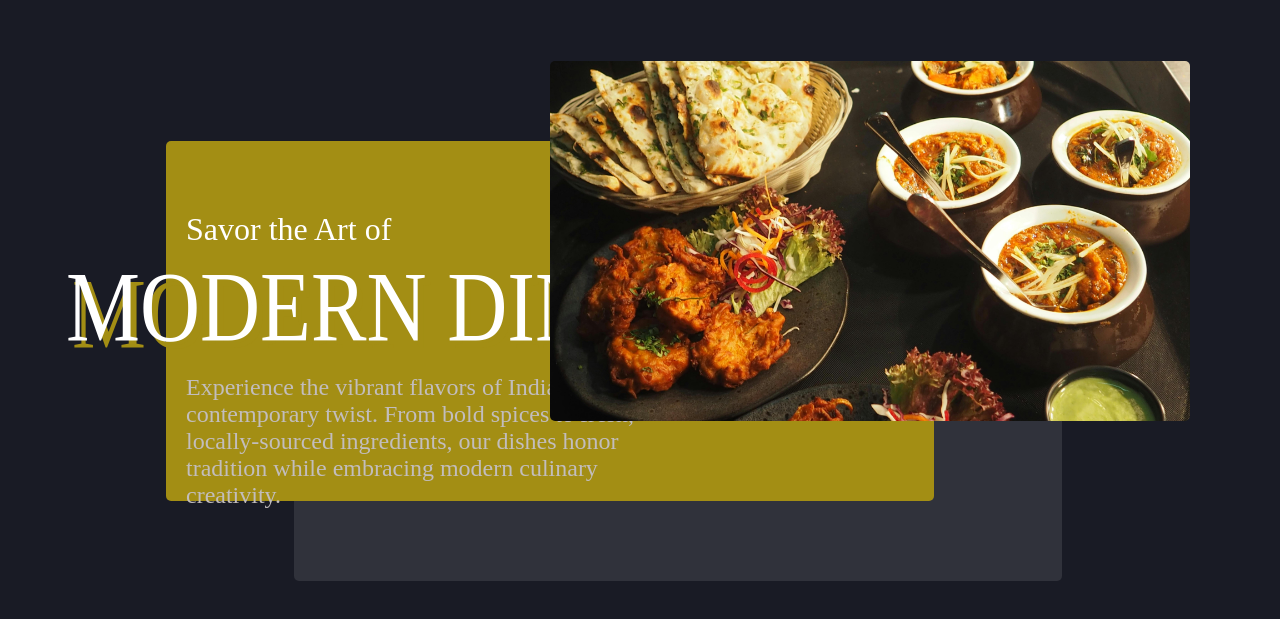
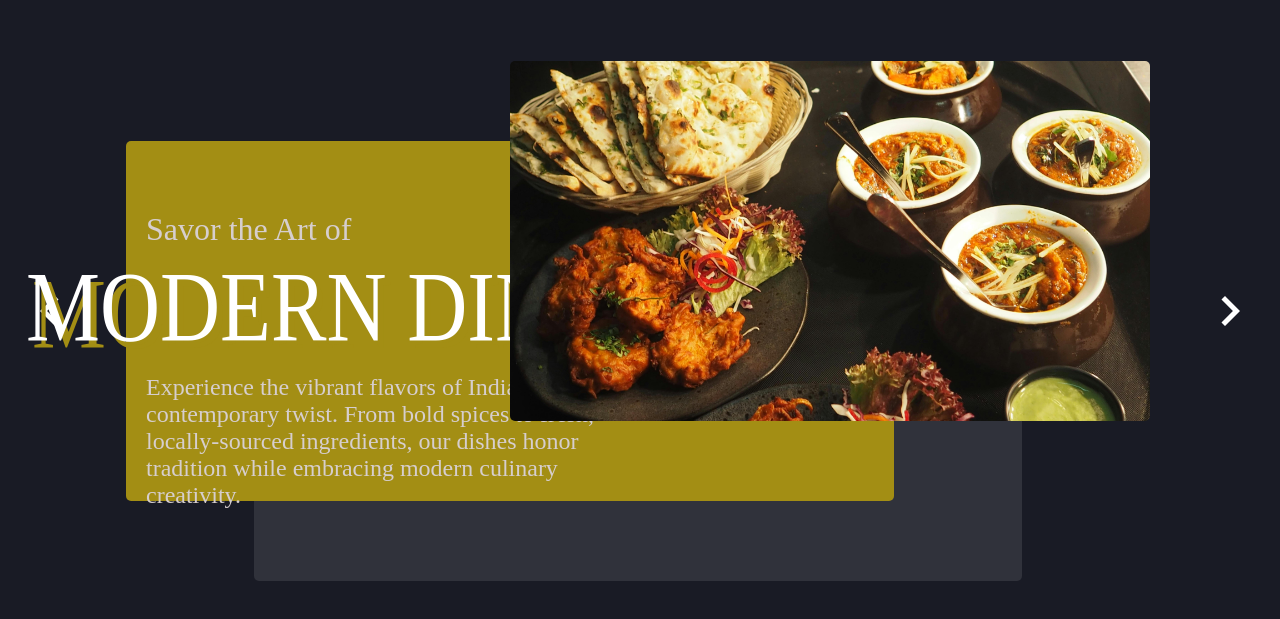
Before and after one commit to GGB-29/restaurant-page, a website built with webpack: page src/template.html in a window 1280 px wide. Shown: the part 69-688 px from the top of the page. Built offline with nearby package versions, Linux system fonts and the light colour scheme.

Commit message:
feat: Add arrows to the hero of homepage.

```diff
--- a/src/styles.css
+++ b/src/styles.css
@@ -135,7 +135,7 @@ button {
     height: auto;
 
     margin-top: 30px;
-    margin-right: 90px;
+    margin-right: 50px;
 }
 
 .text-box {
@@ -156,10 +156,12 @@ button {
     z-index: 1;
 
     box-shadow: 10vw 10vh 0 rgb(255, 255, 255, 0.1);
+
 }
 
 .text-box :nth-child(1) {
     margin-top: 50px;
+    color: #d6cece;
     font-size: 2rem;
     font-weight: 100;
 }
@@ -174,8 +176,29 @@ button {
 }
 
 .text-box :last-child {
-    color: #c2bdbd;
+    color: #d6cece;
     margin-top: 20px;
     font-size: 1.5rem;
     max-width: 40ch;
 }
+
+.arrow-left {
+    width: 60px;
+    filter: invert(1);
+    margin-right: auto;
+    margin-left: 20px;
+    align-self: center;
+}
+
+.arrow-right {
+    width: 60px;
+    filter: invert(1);
+    margin-right: 20px;
+    align-self: center;
+}
+
+.arrow-right:hover,
+.arrow-left:hover,
+.menu-icon:hover {
+    filter: invert(100%) sepia(80%) saturate(1500%) hue-rotate(10deg) brightness(90%);
+}
--- a/src/template.html
+++ b/src/template.html
@@ -19,6 +19,7 @@
     </header>
     <div class="content">
         <div class="hero">
+            <img class="arrow-left" src="assets/chevron-left.svg" alt="arrow left">
             <div class="image-wrapper">
                 <img src="assets/heroImage.jpg" class="hero-image" alt="food">
                 <div class="text-box">
@@ -27,6 +28,7 @@
                     <div>Experience the vibrant flavors of India with a contemporary twist. From bold spices to fresh, locally-sourced ingredients, our dishes honor tradition while embracing modern culinary creativity.</div>
                 </div>
             </div>
+            <img class="arrow-right" src="assets/chevron-right.svg" alt="arrow right">
         </div>
         <div class="book-table">
 
```
Also changed, not shown: src/assets/chevron-left.svg (added), src/assets/chevron-right.svg (added).
